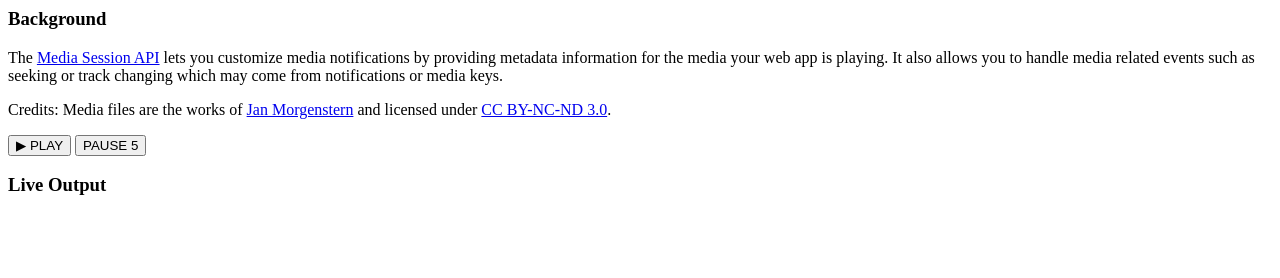
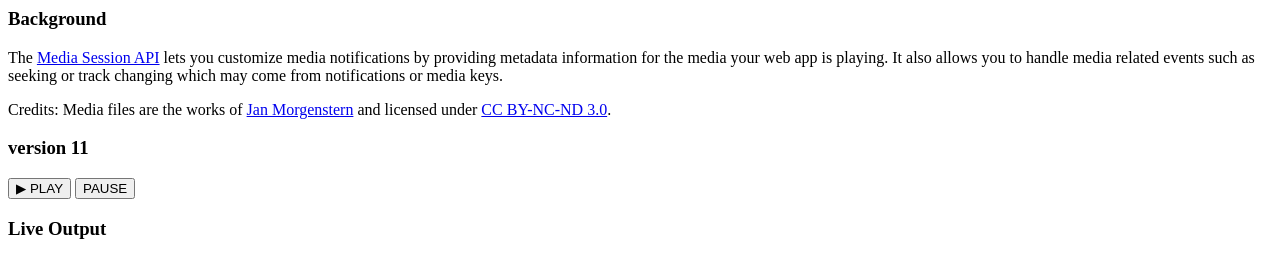
Before and after one commit to nikolay-kolyshev/media-sessions-test-html, a website: page index.html in a window 1280 px wide. Drawn offline with Linux system fonts and the light colour scheme.

Commit message:
init: media session project 11

```diff
--- a/index.html
+++ b/index.html
@@ -16,8 +16,11 @@
     <p>Credits: Media files are the works of <a href="http://www.wavemage.com/category/music/">Jan Morgenstern</a> and
         licensed under <a href="https://creativecommons.org/licenses/by-nc-nd/3.0/">CC BY-NC-ND 3.0</a>.</p>
 
+    <h3>
+        version 11
+    </h3>
     <button id="playButton">▶ PLAY</button>
-    <button id="pauseButton">PAUSE 5</button>
+    <button id="pauseButton">PAUSE</button>
 
     <script>
       var ChromeSamples = {
```
